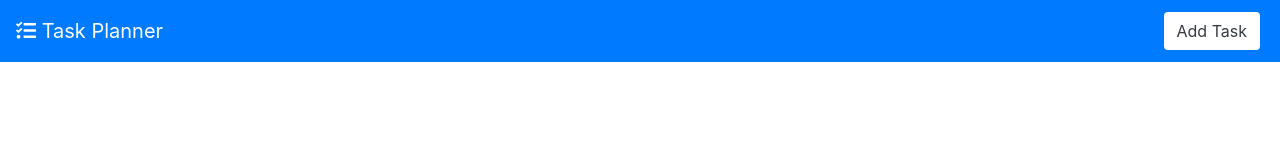
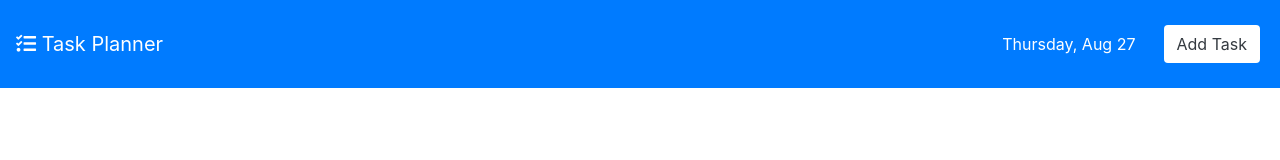
Before and after one commit to lakshmanjothi/TeamTaskPlanner, a plain HTML site: page index.html in a window 1280 px wide. Drawn offline with nearby package versions, Linux system fonts and the light colour scheme.

Commit message:
second commit

```diff
--- a/index.html
+++ b/index.html
@@ -15,6 +15,7 @@
         <!-- Brand -->
         <a class="navbar-brand" href="index.html"><i class="fa fa-tasks fa-1x" aria-hidden="true"></i> Task Planner</a>
         <div class="collapse navbar-collapse justify-content-end ml-auto" id="nav">
+          <div id="date" class="text-white m-4"></div>
           <button type="button" class="btn bg-white text-dark m-1" data-toggle="modal" data-target="#formTask">Add Task</button>
         </div>
     </nav>
--- a/task.js
+++ b/task.js
@@ -1,3 +1,8 @@
+//show todays date
+const dateElement = document.getElementById("date");
+const options = {weekday : "long", month:"short", day:"numeric"};
+const today = new Date();
+dateElement.innerHTML = today.toLocaleDateString("en-US", options);
 //declaration for form, three inpue fields,table display,submit button for store this item and hidden field for id - check for the class and id in the HTML
 
 //console.log used for value verfication
```
